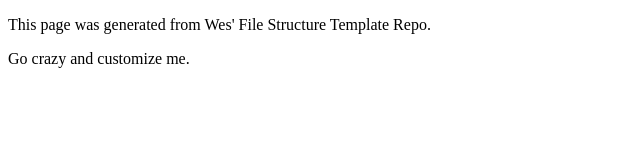
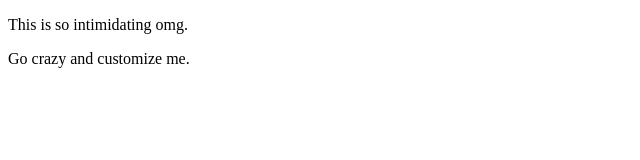
Before and after one commit to emanuelgonzalez99/cst251, a plain HTML site: page index.html in a window 1280 px wide. Shown: the whole page, without its empty margins (0-640 px from the left). Drawn offline with Linux system fonts and the light colour scheme.

Commit message:
minor changes

```diff
--- a/index.html
+++ b/index.html
@@ -6,7 +6,7 @@
 </head>
 <body>
 	<main>
-		<p>This page was generated from Wes' File Structure Template Repo.</p>
+		<p>This is so intimidating omg.</p>
 
 		<p>Go crazy and customize me.</p>
 	</main>
```
